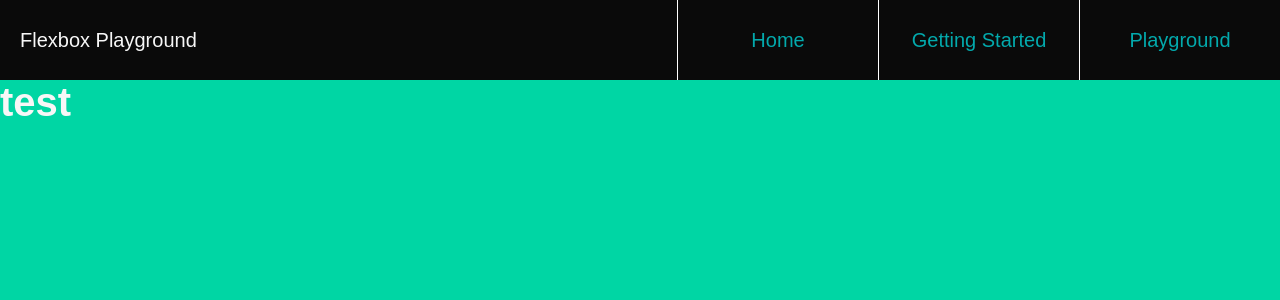
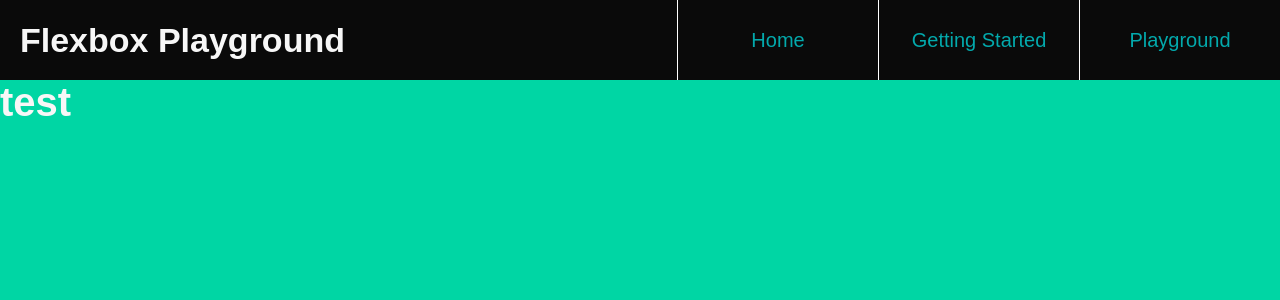
Before and after one commit to rabbitwerks/flexbox-util-playground, a Vue app: page /playground in a window 1280 px wide. Shown: the top 300 px of the page. Built offline with nearby package versions, Linux system fonts and the light colour scheme.

Commit message:
updated - styling for brand text

```diff
--- a/src/components/navbar/NavBrand.vue
+++ b/src/components/navbar/NavBrand.vue
@@ -1,6 +1,6 @@
 <template>
   <div class="nav-item--brand flex-1 flex-align-center align-self">
-    <span>{{ text }}</span>
+    <span class="nav-item--brand-text">{{ text }}</span>
   </div>
 </template>
 
@@ -14,4 +14,8 @@ export default {
 .nav-item--brand {
   padding-left: 1rem;
 }
+.nav-item--brand-text {
+  font-size: 1.7rem;
+  font-weight: 700;
+}
 </style>
```
